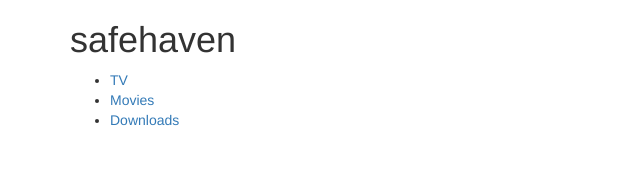
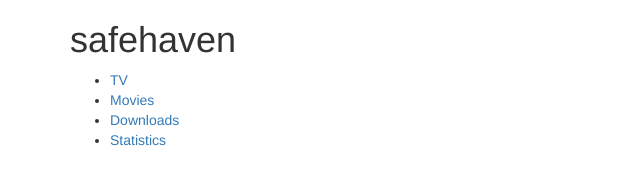
Before and after one commit to aphelion/safehaven, a plain HTML site: page index.html in a window 1280 px wide. Shown: the full height of the page, 0-640 px from the left. Drawn offline with nearby package versions, Linux system fonts and the light colour scheme.

Commit message:
Add link for stats page

```diff
--- a/index.html
+++ b/index.html
@@ -26,6 +26,7 @@
     <li><a href="/tv">TV</a></li>
     <li><a href="/movies">Movies</a></li>
     <li><a href="/sabnzbd">Downloads</a></li>
+    <li><a href="/stats">Statistics</a></li>
 </ul>
 
 <!-- jQuery (necessary for Bootstrap's JavaScript plugins) -->
```
